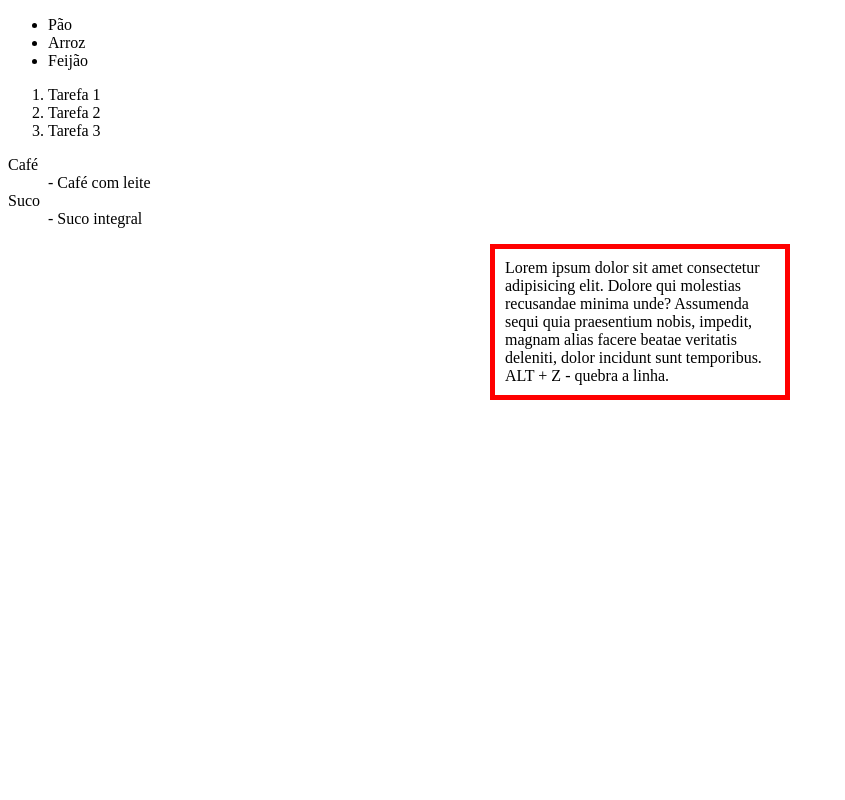
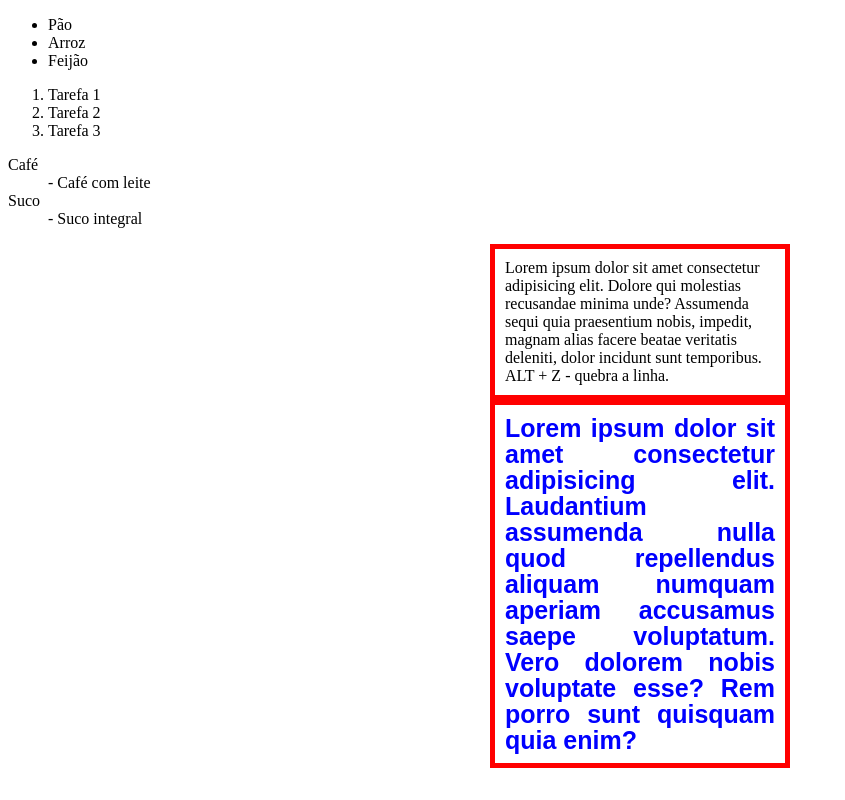
Before and after one commit to diegoc85/1ESPX-2024-Front-End, a plain HTML site: page aula0/aula2/index.html in a window 1280 px wide. Shown: the whole page, without its empty margins (0-845 px from the left). Drawn offline with Linux system fonts and the light colour scheme.

Commit message:
formatacao

```diff
--- a/aula0/aula2/index.html
+++ b/aula0/aula2/index.html
@@ -18,6 +18,15 @@
             padding: 10px;
             box-sizing: border-box;
 
+        }
+
+        .texto-formatado{
+            font-family: Arial;
+            text-align: justify;
+            font-size: 25px;
+            line-height: 26px;
+            color:blue;
+            font-weight: bold;
         }
     </style>
 </head>
@@ -47,5 +56,9 @@
     <p>
         Lorem ipsum dolor sit amet consectetur adipisicing elit. Dolore qui molestias recusandae minima unde? Assumenda sequi quia praesentium nobis, impedit, magnam alias facere beatae veritatis deleniti, dolor incidunt sunt temporibus. ALT + Z - quebra a linha.
     </p>
+
+    <p class="texto-formatado">
+       Lorem ipsum <b>dolor</b> sit amet consectetur adipisicing elit. Laudantium assumenda nulla quod repellendus aliquam numquam aperiam accusamus saepe voluptatum. Vero dolorem nobis voluptate esse? Rem porro sunt quisquam quia enim?
+    </p>
 </body>
 </html>
```
